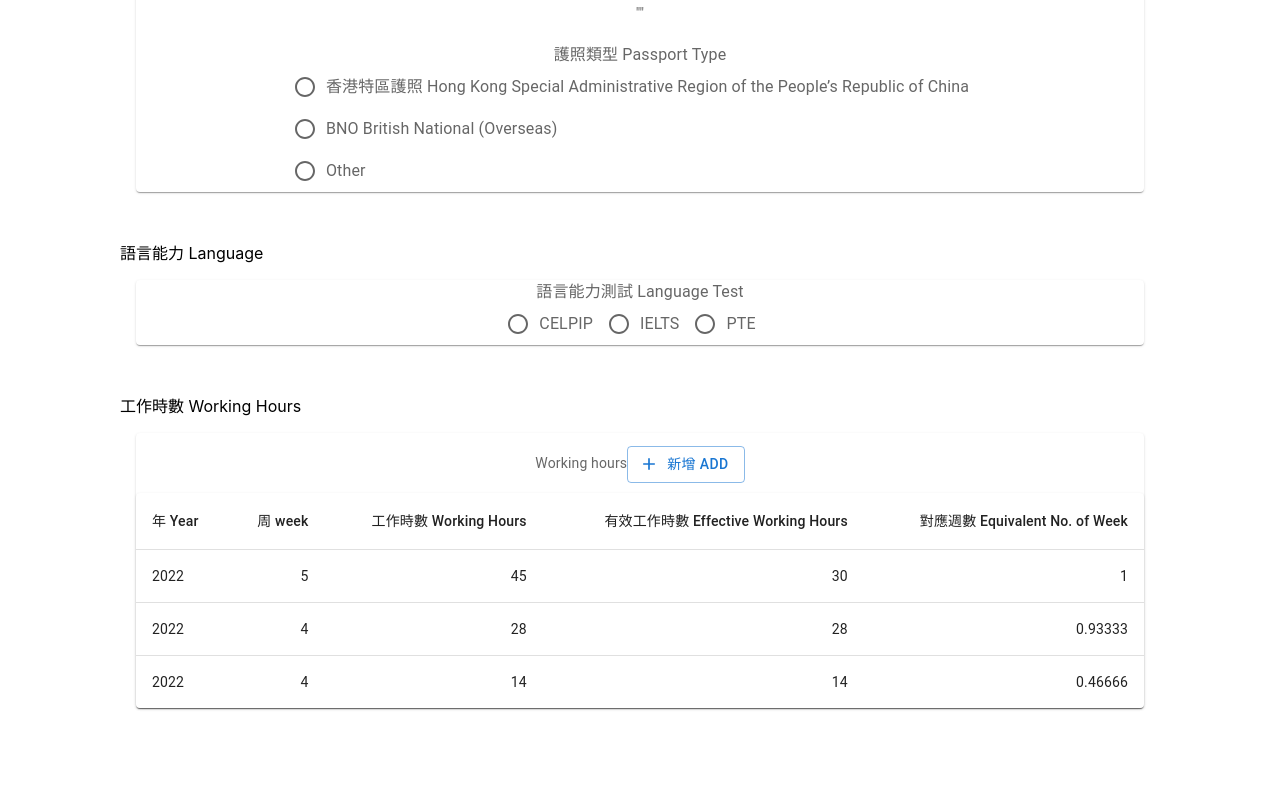
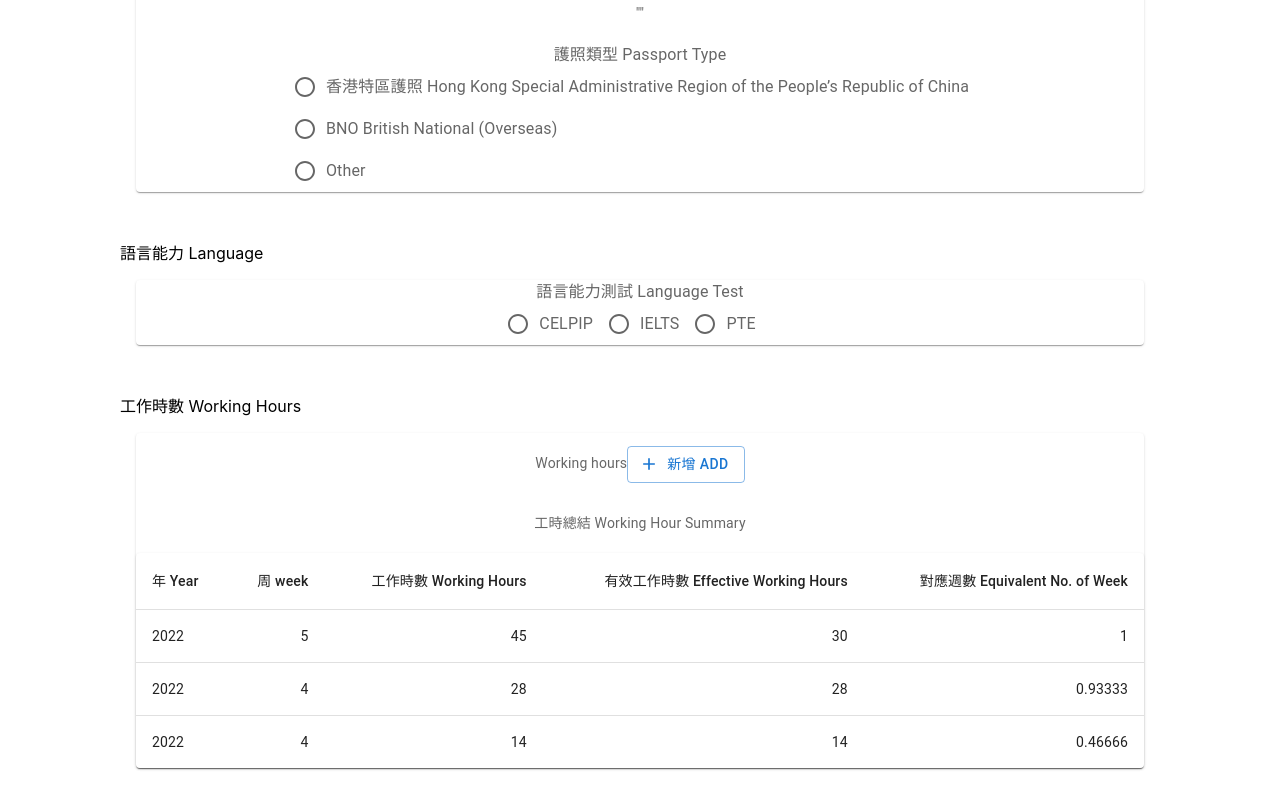
Before and after one commit to VardyNg/Canada-HK-Stream-B-Calculator, a React (Create React App) app: page / in a window 1280 px wide. Shown: the part 304-1104 px from the top of the page. Before the commit the page ends 1044 px from the top, so only its background shows below. Built offline with nearby package versions, Linux system fonts and the light colour scheme.

Commit message:
add title

```diff
--- a/src/organisms/stream-b-calculator/working-hours-summary.tsx
+++ b/src/organisms/stream-b-calculator/working-hours-summary.tsx
@@ -24,6 +24,7 @@ const rows = [
 
 function WorkingHoursSummary() {
 
+  const WorkingHoursTable = () => {
     return (
       <TableContainer component={Paper}>
         <Table sx={{ minWidth: 650 }} aria-label="simple table">
@@ -57,4 +58,12 @@ function WorkingHoursSummary() {
     )
   }
 
+  return (
+    <>
+      工時總結 Working Hour Summary
+      <WorkingHoursTable />
+    </>
+  )
+}
+
 export default WorkingHoursSummary;
```
Lines whose indentation alone changed are shown as unchanged.
